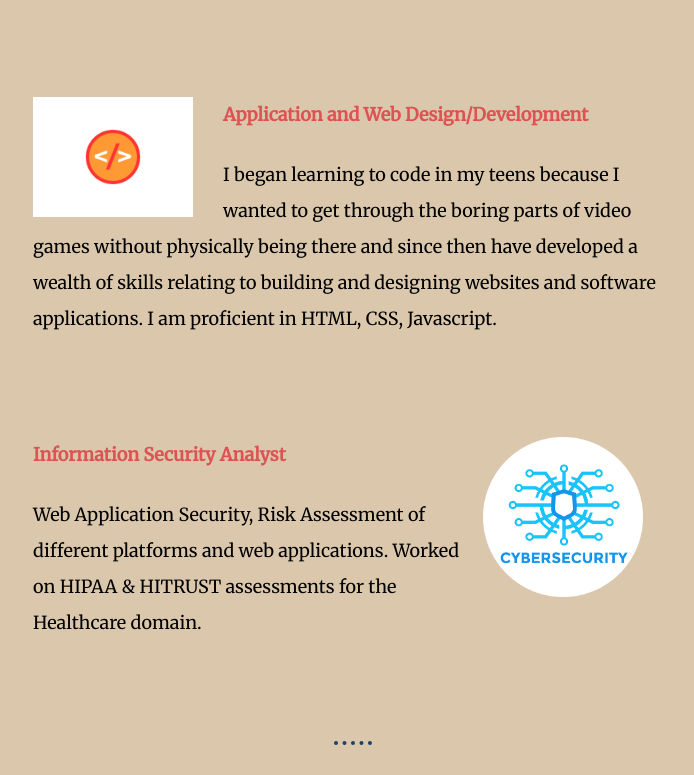
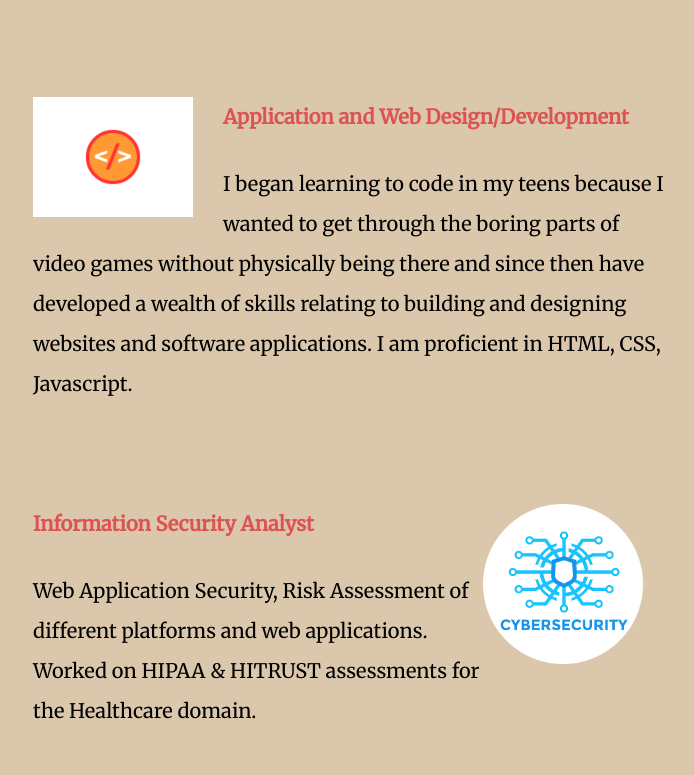
Before and after one commit to sathish-vanapala/sathish, a plain HTML site: page index.html in a window 1280 px wide. Shown: the part 1385-2160 px from the top of the page, without its empty margins (287-981 px from the left). Drawn offline with Linux system fonts and the light colour scheme.

Commit message:
Update styles.css

```diff
--- a/css/styles.css
+++ b/css/styles.css
@@ -67,7 +67,7 @@ a:hover {
   margin: 100px auto 100px auto;
   text-align: left;
   line-height: 2;
-  font-size: 0.9em;
+  /* font-size: 0.9em; */
 }
 
 .badge-web {
```
